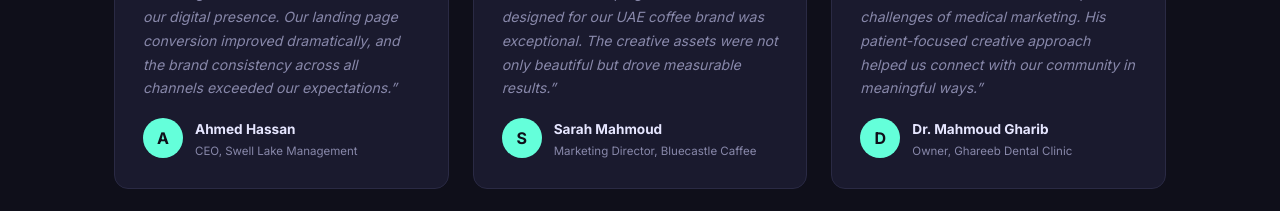
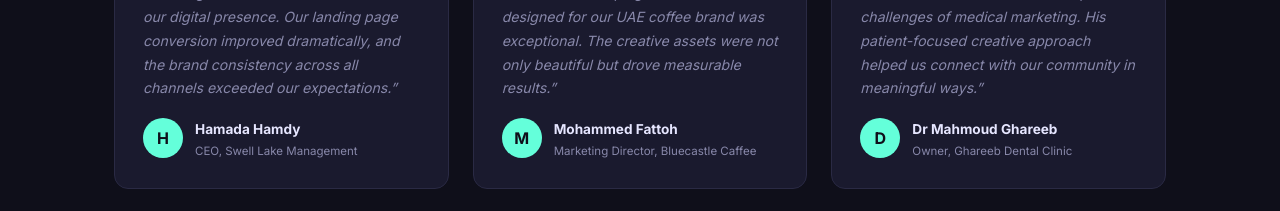
Before and after one commit to DR-MadaKamal/portfolio, a React (Vite) app: page / in a window 1280 px wide. Shown: the part 8580-8791 px from the top of the page. Built offline with nearby package versions, Linux system fonts and the light colour scheme.

Commit message:
Update testimonials names

```diff
--- a/src/data/portfolioData.js
+++ b/src/data/portfolioData.js
@@ -362,9 +362,9 @@ export const projects = [
 ]
 
 export const testimonials = [
-  { name: 'Ahmed Hassan', role: 'CEO, Swell Lake Management', text: 'Working with Mohammed transformed our digital presence. Our landing page conversion improved dramatically, and the brand consistency across all channels exceeded our expectations.', avatar: '', rating: 5 },
-  { name: 'Sarah Mahmoud', role: 'Marketing Director, Bluecastle Caffee', text: 'The launch campaign Mohammed designed for our UAE coffee brand was exceptional. The creative assets were not only beautiful but drove measurable results.', avatar: '', rating: 5 },
-  { name: 'Dr. Mahmoud Gharib', role: 'Owner, Ghareeb Dental Clinic', text: 'Mohammed understood the unique challenges of medical marketing. His patient-focused creative approach helped us connect with our community in meaningful ways.', avatar: '', rating: 5 },
+  { name: 'Hamada Hamdy', role: 'CEO, Swell Lake Management', text: 'Working with Mohammed transformed our digital presence. Our landing page conversion improved dramatically, and the brand consistency across all channels exceeded our expectations.', avatar: '', rating: 5 },
+  { name: 'Mohammed Fattoh', role: 'Marketing Director, Bluecastle Caffee', text: 'The launch campaign Mohammed designed for our UAE coffee brand was exceptional. The creative assets were not only beautiful but drove measurable results.', avatar: '', rating: 5 },
+  { name: 'Dr Mahmoud Ghareeb', role: 'Owner, Ghareeb Dental Clinic', text: 'Mohammed understood the unique challenges of medical marketing. His patient-focused creative approach helped us connect with our community in meaningful ways.', avatar: '', rating: 5 },
 ]
 
 export const awards = [
```
